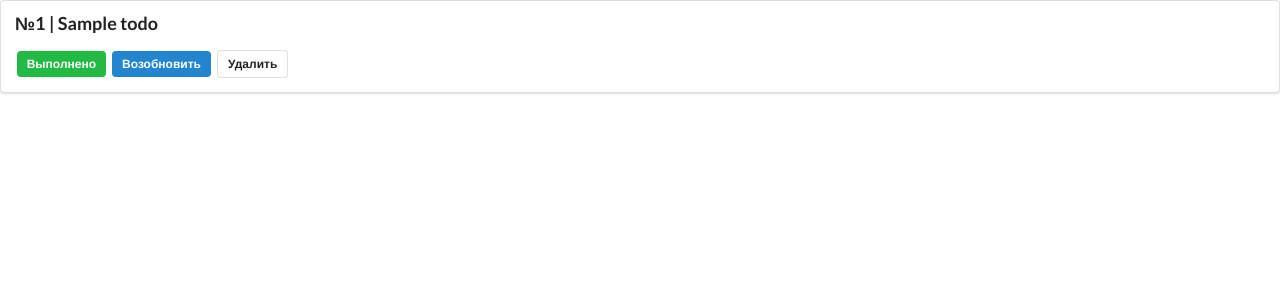
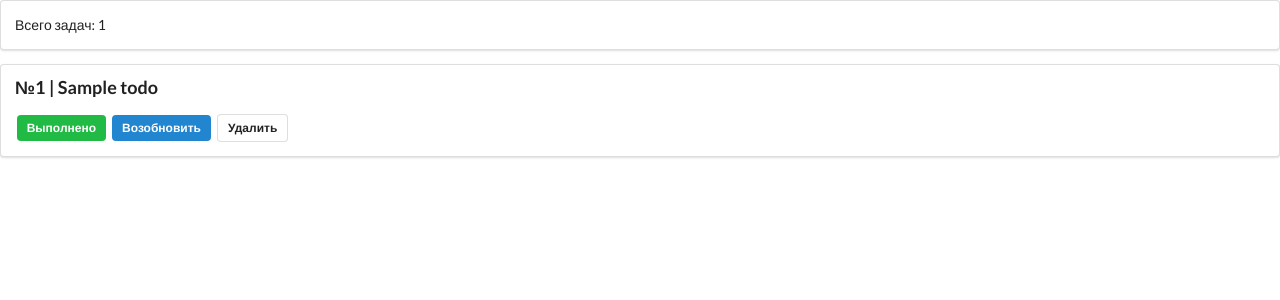
Before and after one commit to romanhuracan/todo, a Django app: page / in a window 1280 px wide. Shown: the top 300 px of the page. Run offline with Django 3.2, Linux system fonts and the light colour scheme; tables that the repository leaves empty hold one stand-in row (values such as "Sample post"); some libraries are stand-ins or nearby versions.

Commit message:
Добавил вывод отсутствия задач и их кол-во, если они есть

```diff
--- a/templates/todo/index.html
+++ b/templates/todo/index.html
@@ -1,6 +1,16 @@
 {% extends 'todo/layout.html' %}
 
 {% block content %}
+
+{% if not todos %}
+<div class="ui segment">
+    <p>Увы, никаких задач еще нет</p>
+</div>
+{% else %}
+<div class="ui segment">
+    <p>Всего задач: {{ todos.count }}</p>
+</div>
+{% endif %}
 
 {% for todo in todos %}
 <div class="ui segment">
```
